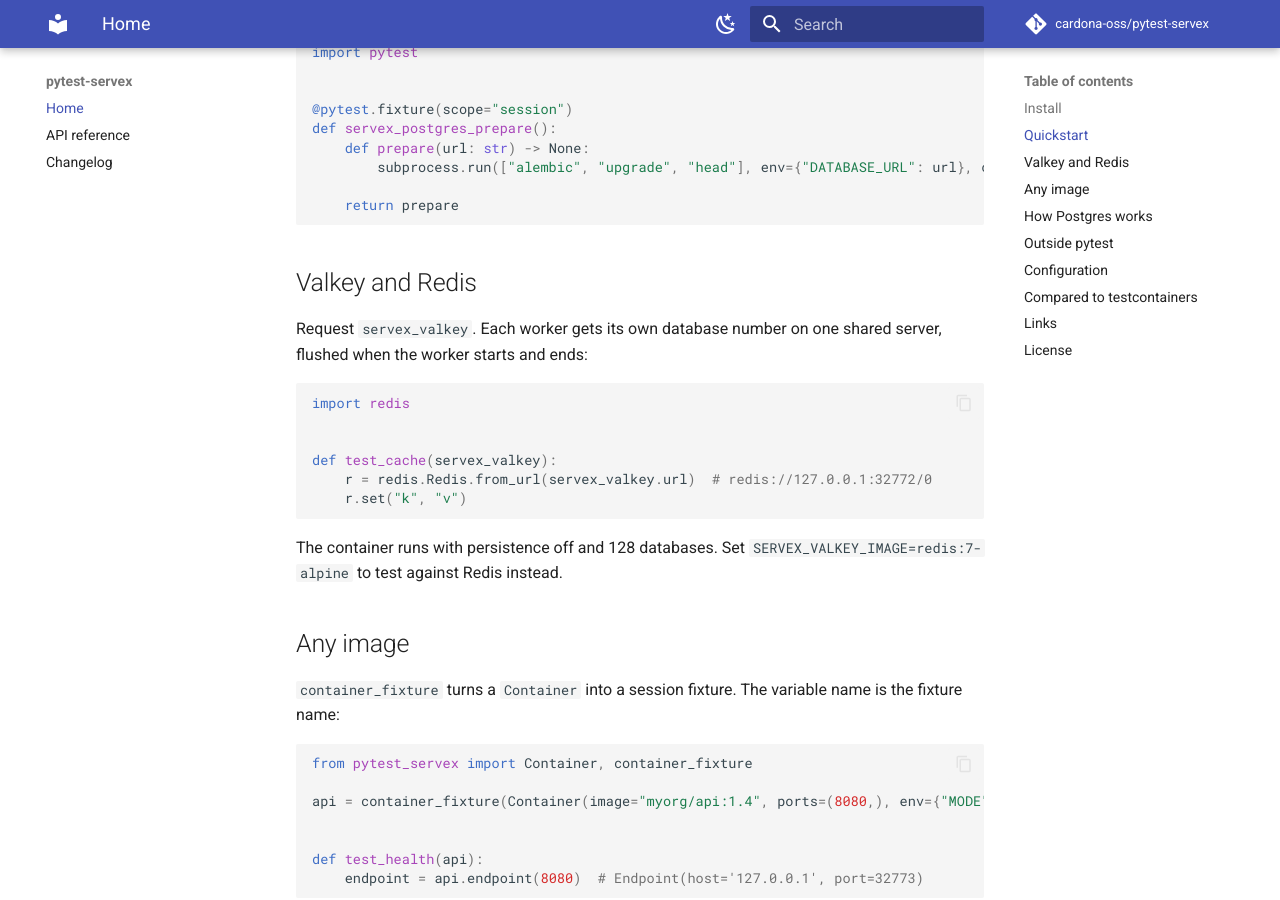
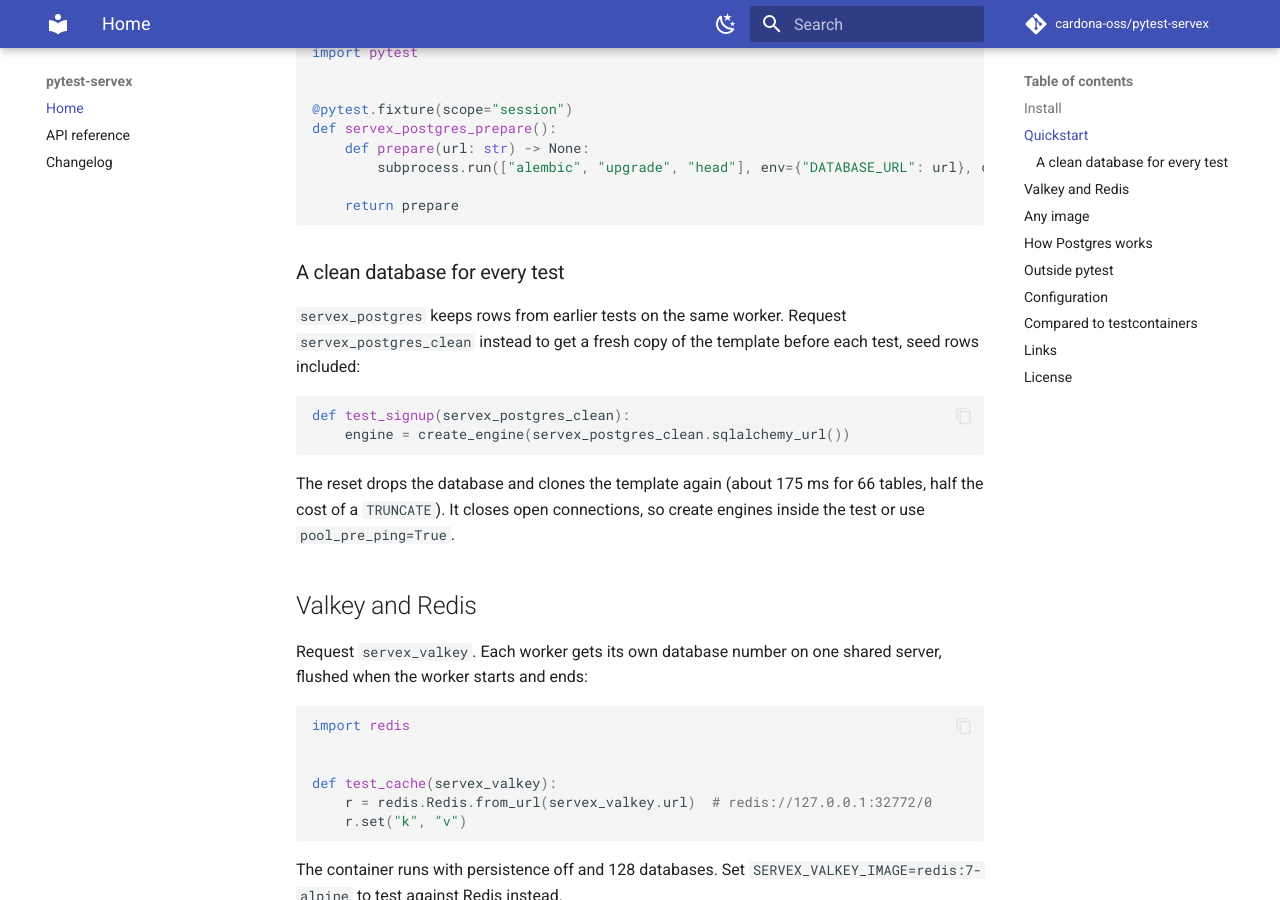
Before and after one commit to jorgeecardona/pytest-servex, an MkDocs documentation site: the page built from docs/index.md, in a window 1280 px wide and 900 px high, scrolled down 899 px. Built offline with MkDocs 1.6.1 and Material for MkDocs 9.7.7, drawn with Linux system fonts in a browser that asks for light colours; comment, search, counter and statistics services are not loaded.

Commit message:
feat: servex_postgres_clean resets the worker database before each test (0.4.0)
Re-clones the template (DROP ... WITH (FORCE) + CREATE DATABASE ...
TEMPLATE), so seed rows come back. Measured 175 ms per reset for 66
tables against 369 ms for a TRUNCATE of the same tables. The first test
on a worker reuses the fresh clone. Most likely shared blocker of the
testcontainers migrations (paas, accounting).

````diff
--- a/README.md
+++ b/README.md
@@ -49,6 +49,21 @@ def servex_postgres_prepare():
 
     return prepare
 ```
+
+### A clean database for every test
+
+`servex_postgres` keeps rows from earlier tests on the same worker. Request
+`servex_postgres_clean` instead to get a fresh copy of the template before each test, seed rows
+included:
+
+```python
+def test_signup(servex_postgres_clean):
+    engine = create_engine(servex_postgres_clean.sqlalchemy_url())
+```
+
+The reset drops the database and clones the template again (about 175 ms for 66 tables, half the
+cost of a `TRUNCATE`). It closes open connections, so create engines inside the test or use
+`pool_pre_ping=True`.
 
 ## Valkey and Redis
 
--- a/src/pytest_servex/__init__.py
+++ b/src/pytest_servex/__init__.py
@@ -27,7 +27,7 @@ from pytest_servex.spec import (
 )
 from pytest_servex.valkey import REDIS, VALKEY, ValkeyDatabase, ValkeyServer
 
-__version__ = "0.3.0"  # the single source of truth; pyproject reads it via [tool.hatch.version]
+__version__ = "0.4.0"  # the single source of truth; pyproject reads it via [tool.hatch.version]
 
 __all__ = [
     "POSTGRES",
````
Also changed, not shown: CHANGELOG.md (+6 -0 lines), docs/issues/16-11-2026-keep-a-spare-clone-so-a-reset-is-a-rename.md (added, +15 -0 lines), docs/issues/16-11-2026-reset-a-worker-database-between-tests.md (+9 -1 lines), 3 other files.
